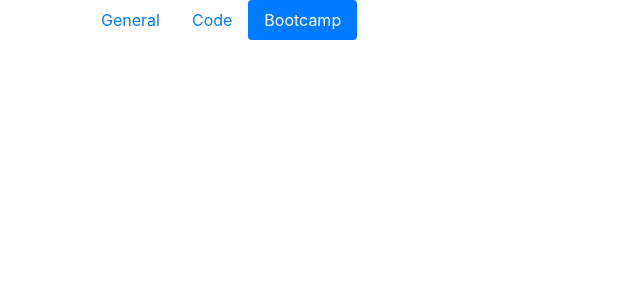
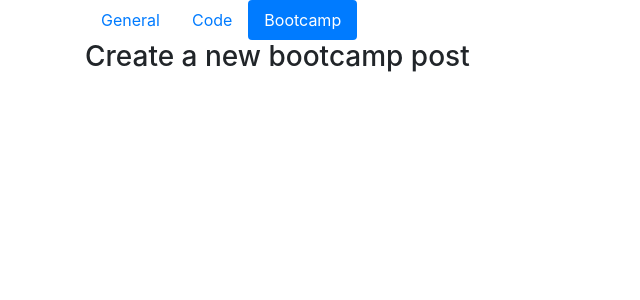
Before and after one commit to alexanderjones19/bootcamp-forum, a React (Create React App) app in the folder client/: page /discussion/bootcamp/new in a window 1280 px wide. Shown: the top 300 px of the page, without its empty margins (0-640 px from the left). Built offline with nearby package versions, Linux system fonts and the light colour scheme; no server answers.

Commit message:
able to get correct path and redirect to where form will be included to write post

```diff
--- /dev/null
+++ b/client/src/components/Forum/components/CreatePost.js
@@ -0,0 +1,27 @@
+import React from 'react';
+
+let postType = null;
+
+const displayPostType = props => {
+  switch(props.match.params.type){
+    case 'general':
+      postType = 'general';
+      return <h3>Create a new general post</h3>;
+    case 'code':
+      postType = 'code';
+      return <h3>Create a new code post</h3>;
+    case 'bootcamp':
+      postType = 'bootcamp';
+      return <h3>Create a new bootcamp post</h3>
+  }
+}
+
+const CreatePost = props => {
+  return (
+    <div> {console.log(props.match.params.type)}
+      {displayPostType(props)}
+    </div>
+  )
+}
+
+export default CreatePost;
--- a/client/src/components/Forum/components/General.js
+++ b/client/src/components/Forum/components/General.js
@@ -2,13 +2,14 @@ import React from 'react';
 import Post from './Post';
 import discussion from '../discussion.json';
 
-import { Button } from 'reactstrap';
+import { NavLink } from 'reactstrap';
+import { NavLink as RRNavLink } from 'react-router-dom';
 
-const General = () => {
+const General = props => {
   return (
-    <div>
+    <div> {console.log(props)}
       <h3 className="mt-3 mb-3">This is a general forum. Post/Answer any questions</h3>
-      <Button outline color="primary">New Question</Button>
+      <NavLink className="btn btn-primary" to="/discussion/general/new" tag={RRNavLink}>New Question</NavLink>
       <div className="mt-3">
         {discussion.map(post => {
           if(post.postCategory === 'general') {
--- a/client/src/components/Forum/index.js
+++ b/client/src/components/Forum/index.js
@@ -4,6 +4,7 @@ import Header from './components/Header';
 import General from './components/General';
 import Code from './components/Code';
 import Bootcamp from './components/Bootcamp';
+import CreatePost from './components/CreatePost';
 
 class Forum extends Component {
 
@@ -18,6 +19,7 @@ class Forum extends Component {
               <Route exact path="/discussion/general" component={ General }/>
               <Route exact path="/discussion/code" component={ Code } />
               <Route exact path="/discussion/bootcamp" component={ Bootcamp } />
+              <Route exact path="/discussion/:type/new" component={ CreatePost } />
             </Switch>
           </div>
         </Router>
--- a/package.json
+++ b/package.json
@@ -12,6 +12,7 @@
   "dependencies": {
     "axios": "^0.18.0",
     "bootstrap": "^4.2.1",
+    "commonmark": "^0.28.1",
     "express": "^4.16.4",
     "mongoose": "^5.4.1"
   }
```
Also changed, not shown: 2 other files (tests, documents, lock files or other folders).
